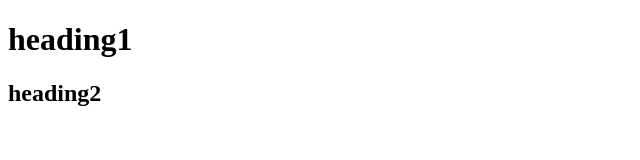
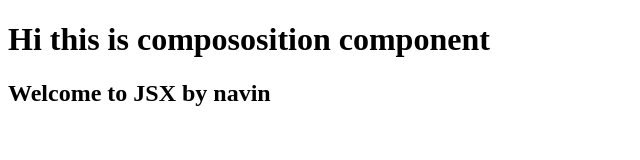
Before and after one commit to navin2608/namasteReact, a React app: page / in a window 1280 px wide. Shown: the whole page, without its empty margins (0-640 px from the left). Built offline with nearby package versions, Linux system fonts and the light colour scheme.

Commit message:
Composition element method added

```diff
--- a/App.js
+++ b/App.js
@@ -1,9 +1,12 @@
 import React from "react";
-import ReactDOM from "react-dom";
+import ReactDOM from "react-dom/client";
+import "./index.css"
 const headReact=React.createElement('div',{id:"parent"},
 React.createElement('div',{id:'child'},
 [React.createElement('h1',{id:"heading1"},"heading1"),
 React.createElement('h2',{id:"heading2"},"heading2")]));
+const CompositionComponent=()=>{ return <h1>Hi this is compososition component</h1>}
+const Jsxheading=()=>{ return <div>  <CompositionComponent /> <h2 id="heading3" tabIndex={4} className="heading">Welcome to JSX by navin</h2></div>}
 console.log(headReact);  //React.createElement is an object
 const root=ReactDOM.createRoot(document.getElementById("root"))
-root.render(headReact);
+root.render(<Jsxheading />);
--- a/package.json
+++ b/package.json
@@ -25,6 +25,10 @@
     "react": "^18.3.1",
     "react-dom": "^18.3.1"
   },
+  "script":{
+    "start": "parcel index.html",
+    "build": "parcel build index.html"
+  },
   "browserslist": [
     "last 2 versions"
   ]
```
Also changed, not shown: index.html (+0 -1 lines).
